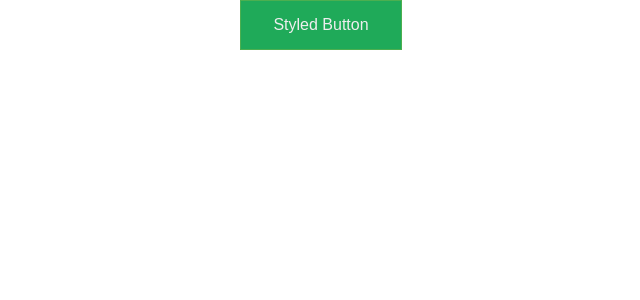
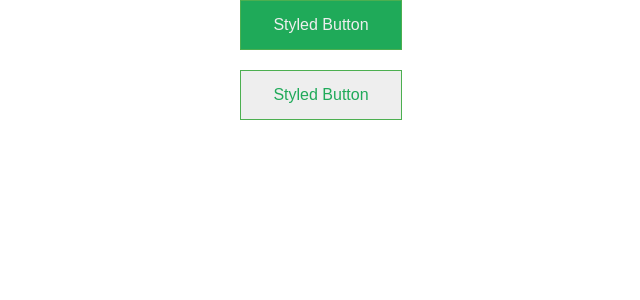
Before and after one commit to RiteshSingh9/styled-components, a React (Create React App) app: page / in a window 1280 px wide. Shown: the top 300 px of the page, without its empty margins (319-959 px from the left). Built offline with nearby package versions, Linux system fonts and the light colour scheme.

Commit message:
using props in styled  components

```diff
--- a/src/App.js
+++ b/src/App.js
@@ -8,6 +8,10 @@
 		<div className="App">
 			{/* <button>Button</button> */}
 			<StyledButton>Styled  Button</StyledButton>
+			<div>
+				<br />
+			</div>
+			<StyledButton variant='outline'>Styled  Button</StyledButton>
 		</div>
 	);
 }
--- a/src/components/Buttons/Button.styles.js
+++ b/src/components/Buttons/Button.styles.js
@@ -2,13 +2,13 @@
 
 export const StyledButton = styled.button`
 	border: 1px solid #4caf50;
-	background-color: #1FAA59;
-	color: #eee;
-	padding: 15px 32px;
-	text-align: center;
-	text-decoration: none;
-	display: inline-block;
-	font-size: 16px;
-	cursor: pointer;
-	transition: all 0.5s ease-out;
+	background-color: ${(props) => props.variant === 'outline' ? '#eee' : '#1FAA59'};
+	color:  ${(props) => props.variant === 'outline' ? '#1FAA59' : '#eee'};
+    padding: 15px 32px;
+    text-align: center;
+    text-decoration: none;
+    display: inline - block;
+    font-size: 16px;
+    cursor: pointer;
+    transition: all 0.5s ease - out;
 `;
```
